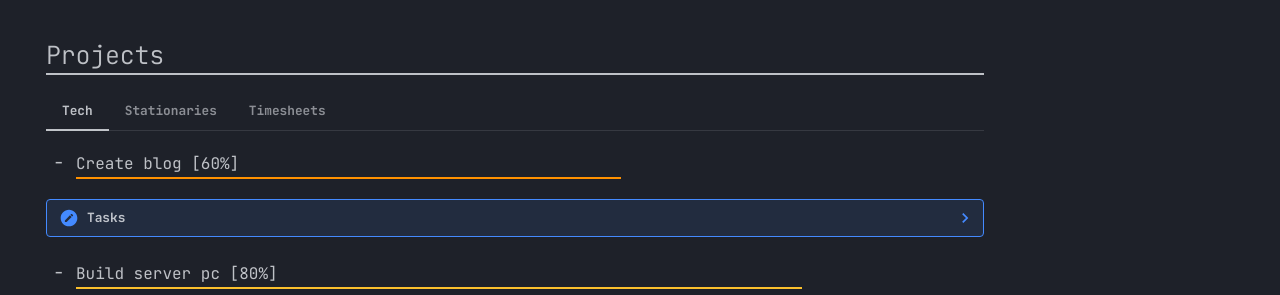
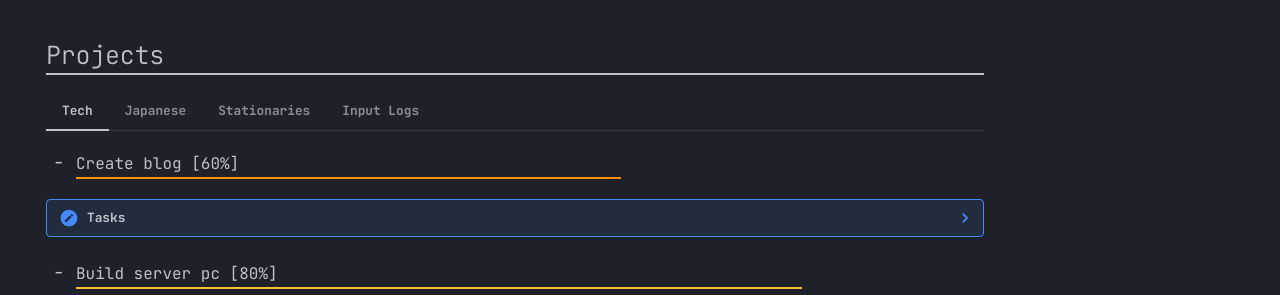
Before and after one commit to Serralq/Project-Norn, an MkDocs documentation site: the page built from docs/index.md, in a window 1280 px wide and 1031 px high. Shown: the part 480-775 px from the top of the window. Built offline with MkDocs 1.6.1 and Material for MkDocs 9.7.7, drawn with Linux system fonts in a browser that asks for light colours.

Commit message:
Update Timesheets to Input logs

```diff
--- a/docs/index.md
+++ b/docs/index.md
@@ -54,6 +54,15 @@
         * [X] Create requirements
         * [ ] Build the actual pc
 
+=== "Japanese"
+
+    * Read Bunpro/N3 grammer
+    * Read [ましろ色シンフォニー](https://vndb.org/v1552)
+    {: .border-5plus }
+    ??? note "Tasks"
+        * [X] Setup Texthooker
+        * [ ] Read
+
 === "Stationaries"
 
     * Grind custom architect nib [5%]
@@ -67,10 +76,14 @@
             * [ ] Magnifying glass
         * [ ] Research type of architect nibs
 
-=== "Timesheets"
+=== "Input Logs"
 
-    ??? danger "Reds"
+    ??? Dailies
+        * [ ] Daily Japanese/Anki
+        * [ ] Daily Japanese/Bunpro
+
+    ??? success "Chart"
+        <iframe width="950" height="400" seamless frameborder="0" scrolling="no" src="https://docs.google.com/spreadsheets/d/e/2PACX-1vTYWKfdC4tmViTQrKmYsMzdLZ3zz3znisICGPR681QxazRzx-ubClnYANn0GrwaN6ncMjWzgD6V7FaY/pubchart?oid=913390942&amp;format=interactive"></iframe>
+
+    ??? example "Table"
         <iframe width="950" height="400" src="https://docs.google.com/spreadsheets/d/e/2PACX-1vTYWKfdC4tmViTQrKmYsMzdLZ3zz3znisICGPR681QxazRzx-ubClnYANn0GrwaN6ncMjWzgD6V7FaY/pubhtml?gid=0&amp;single=true&amp;widget=true&amp;headers=false"></iframe>
-
-    ??? quote "Whites"
-        <iframe width="950" height="400" src="https://docs.google.com/spreadsheets/d/e/2PACX-1vTYWKfdC4tmViTQrKmYsMzdLZ3zz3znisICGPR681QxazRzx-ubClnYANn0GrwaN6ncMjWzgD6V7FaY/pubhtml?gid=1434088627&amp;single=true&amp;widget=true&amp;headers=false"></iframe>
```
